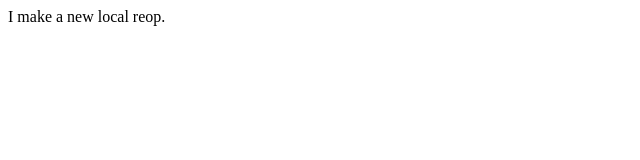
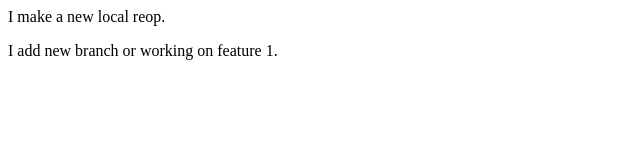
Before and after one commit to Maaz-No-One/LocalRepo, a plain HTML site: page LocalnewRepo/index.html in a window 1280 px wide. Shown: the whole page, without its empty margins (0-640 px from the left). Drawn offline with Linux system fonts and the light colour scheme.

Commit message:
add new feature

```diff
--- a/LocalnewRepo/index.html
+++ b/LocalnewRepo/index.html
@@ -1 +1,2 @@
 <p>I make a new local reop.</p>
+<p>I add new branch or working on feature 1.</p>
```
